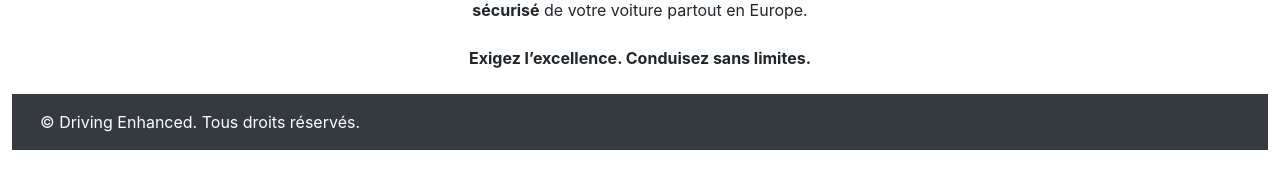
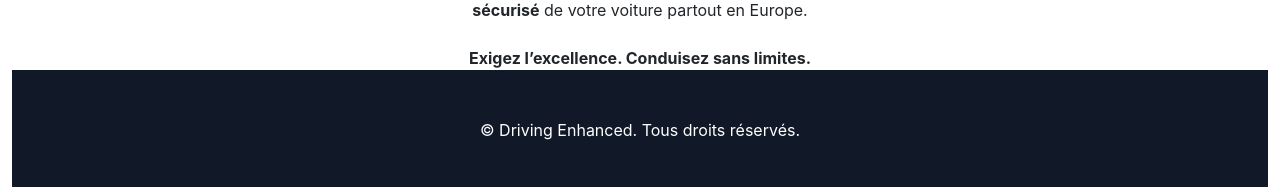
Before and after one commit to CharlesBouquet1011/WEB_TC, a React (Create React App) app in the folder frontend/: page / in a window 1280 px wide. Shown: the part 1061-1248 px from the top of the page. Before the commit the page ends 1211 px from the top, so only its background shows below. Built offline with nearby package versions, Linux system fonts and the light colour scheme; no server answers; the HTML template or start-up script is replaced by a standard one.

Commit message:
Modif style

```diff
--- a/frontend/src/App.js
+++ b/frontend/src/App.js
@@ -14,6 +14,7 @@ import Registration from './security/registration.jsx';
 import { Admin } from "./Admin/Admin.js"
 import { VarProvider } from './Contexts/VariablesGlobales.js';
 import Assistance from './Locations/Assistance.jsx';
+import Reservation from './Reservation/reservation.jsx';
 
 function App() {
 
@@ -30,6 +31,7 @@ function App() {
               <Route path="/cars" element={<Cars />} />
               <Route path="/admin" element={<Admin />} />
               <Route path="/contact" element={<Assistance />} />
+              <Route path="/location" element={<Reservation />} />
             </Routes>
           </Router>
         </AuthProvider>
--- a/frontend/src/utile/style.css
+++ b/frontend/src/utile/style.css
@@ -5,12 +5,6 @@
 h1 {
     font-family: 'Arial', sans-serif;
     font-weight: bold;
-}
-
-.container-vide {
-    display: flex;
-    flex-direction: column;
-    min-height: 100vh; /* Pour pousser le footer en bas si la page est vide */
 }
 
 /* Styles de la vidéo */
--- a/frontend/src/utile/style_home.jsx
+++ b/frontend/src/utile/style_home.jsx
@@ -14,9 +14,9 @@ export function Fond({ children }) {
             </main>
 
             {/* Pied de page */}
-            <footer className="bg-dark text-white p-3 mt-4">
-                <div className="container">
-                    <p>&copy; Driving Enhanced. Tous droits réservés.</p>
+            <footer className="bg-gray-900 text-white text-center p-5">
+                <div className="container mx-auto">
+                <p>&copy; Driving Enhanced. Tous droits réservés.</p>
                 </div>
             </footer>
         </div>
```
